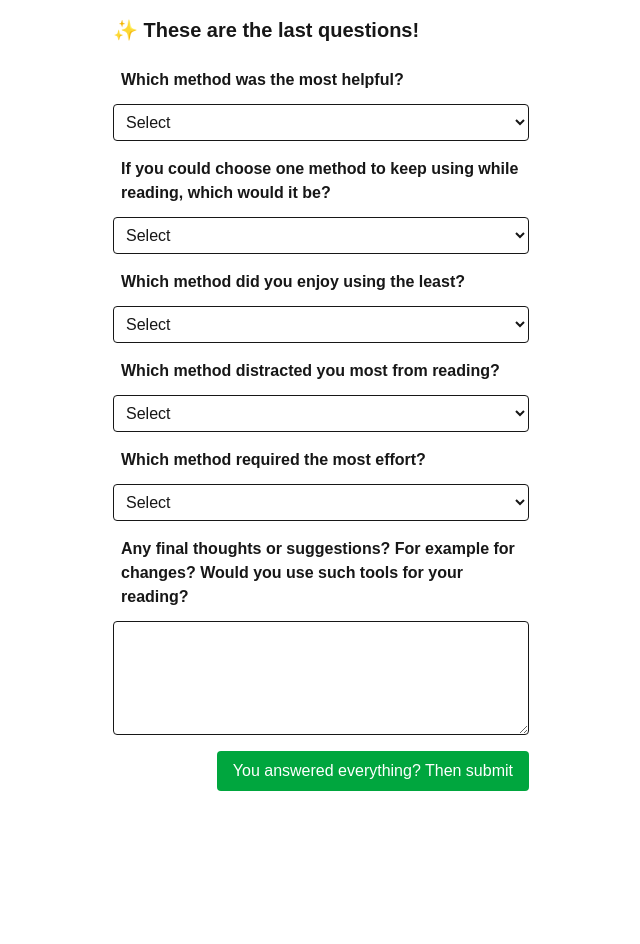
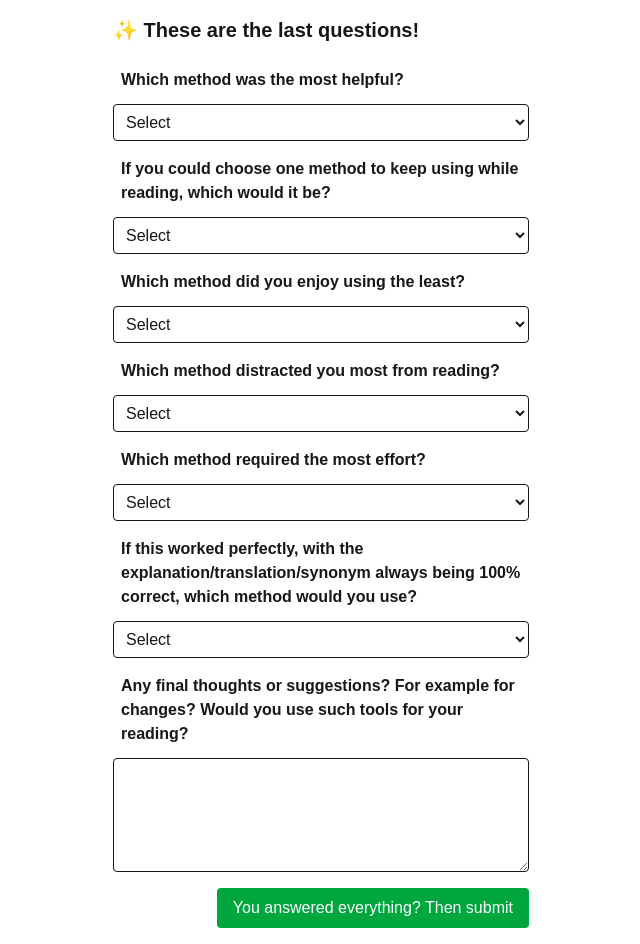
Before and after one commit to annappnkl/digital-reading, a Next.js app: page /postsurvey in a window 1280 px wide. Both pictures are taken after a click on the button "Continue". Shown: the whole page, without its empty margins (319-959 px from the left). Before the commit the page ends 807 px from the top, so only its background shows below. Built offline with nearby package versions, Linux system fonts and the light colour scheme.

Commit message:
prototype study round 2 with user feedback incorporated

```diff
--- a/pages/api/define.ts
+++ b/pages/api/define.ts
@@ -20,7 +20,7 @@ export default async function handler(req: NextApiRequest, res: NextApiResponse)
 async function getChatCompletion(prompt: string, temperature: number = 0.3): Promise<string> {
     try {
       const completion = await openai.chat.completions.create({
-        model: 'gpt-4',
+        model: 'gpt-3.5-turbo',
         messages: [{ role: 'user', content: prompt }],
         temperature,
       });
--- a/pages/api/simplify.ts
+++ b/pages/api/simplify.ts
@@ -7,7 +7,7 @@ export default async function handler(req: NextApiRequest, res: NextApiResponse)
   const { word, sentence } = req.body;
 
   const prompt = `Simplify the word "${word}" in the sentence: \"${sentence}\".
-Return only a simpler synonym that fits in place. If it is already simple or inappropriate to replace, return "${word}".`;
+  Return only a simpler synonym that fits in place of the word or up to three words combined that very simply explain the word. Never return the same word.`;
 
   try {
     const result = await getChatCompletion(prompt);
--- a/pages/api/translate.ts
+++ b/pages/api/translate.ts
@@ -8,7 +8,7 @@ const openai = new OpenAI({ apiKey: process.env.OPENAI_API_KEY });
 async function getChatCompletion(prompt: string, temperature = 0.3): Promise<string> {
   try {
     const completion = await openai.chat.completions.create({
-      model: 'gpt-4',
+      model: 'gpt-3.5-turbo',
       messages: [{ role: 'user', content: prompt }],
       temperature,
     });
--- a/pages/postsurvey.tsx
+++ b/pages/postsurvey.tsx
@@ -12,6 +12,7 @@ export default function PostSurvey() {
     ranking_not_enjoyable: '',
     ranking_disruptive: '',
     ranking_effort: '',
+    future_outlook: '',
     per_condition_helpfulness: {
       synonym: '',
       explanation: '',
@@ -99,6 +100,14 @@ export default function PostSurvey() {
             ))}
           </select>
 
+          <label className="block p-2 mb-1 font-semibold">If this worked perfectly, with the explanation/translation/synonym always being 100% correct, which method would you use?</label>
+          <select name="future_outlook" value={formData.future_outlook} onChange={handleChange} className="block mb-2 p-2 border rounded w-full">
+            <option value="">Select</option>
+            {['Synonym/simpler word replacement', 'The detailed explanation text', 'Translation to my language', 'All of them', 'None'].map(opt => (
+              <option key={opt} value={opt}>{opt.replace('_', ' ')}</option>
+            ))}
+          </select>
+
           <label className="block p-2 mb-1 font-semibold">Any final thoughts or suggestions? For example for changes? Would you use such tools for your reading?</label>
           <textarea name="notes" value={formData.notes} onChange={handleChange} className="block mb-4 p-2 border rounded w-full" rows={4}></textarea>
 
```
